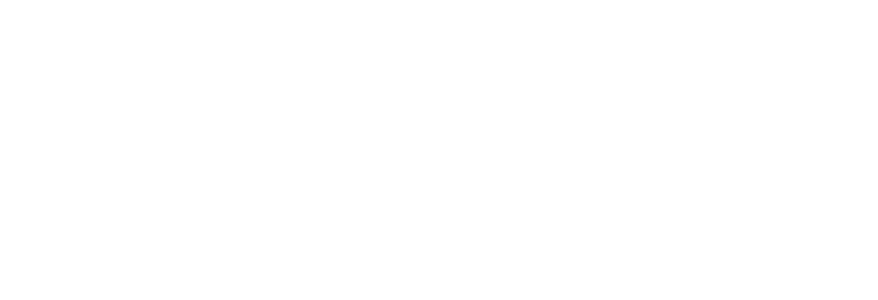
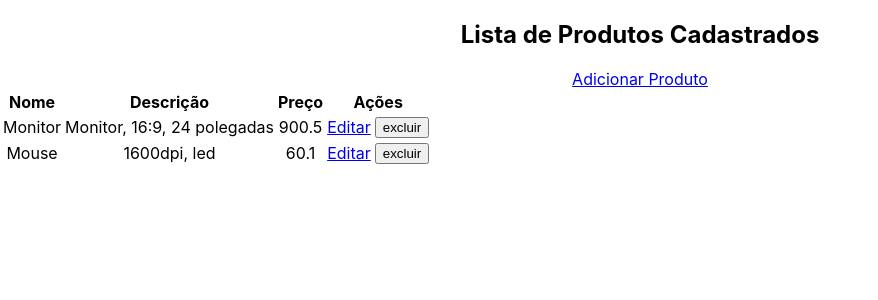
Before and after one commit to diogoasp/t3-frontend-test, a React (Create React App) app: page /produtos in a window 1280 px wide. Before the commit this address had no page. Shown: the top 300 px of the page, without its empty margins (0-878 px from the left). Built offline with nearby package versions, Linux system fonts and the light colour scheme.

Commit message:
Produtos CRUD Funcionando

```diff
--- a/src/AppRoutes.tsx
+++ b/src/AppRoutes.tsx
@@ -1,12 +1,16 @@
-import {BrowserRouter, Route, Routes, Navigate} from "react-router-dom"
+import { BrowserRouter, Route, Routes } from "react-router-dom"
+import EditProdutoPage from "./pages/EditProdutoPage";
 import LoginPage from "./pages/LoginPage";
+import ProdutosPage from "./pages/ProdutosPage";
 
 const AppRoutes = () => {
 
     return (
         <BrowserRouter>
             <Routes>
-                <Route path="/login" element={<LoginPage/>}/>
+                <Route path="/" element={<LoginPage />} />
+                <Route path="/produtos" element={<ProdutosPage />} />
+                <Route path="/produtos/editar/:id" element={<EditProdutoPage />} />
             </Routes>
         </BrowserRouter>
     )
--- a/src/components/ProductTables.tsx
+++ b/src/components/ProductTables.tsx
@@ -1,12 +1,31 @@
 import React from 'react';
-import { IProduto } from "../interfaces/produto";
-import ProductLines from './ProductLines';
+import { Link } from "react-router-dom";
+import { IProdutoController } from '../interfaces/produtoController';
 
 interface ProdutoProps {
-  produtos: IProduto[];
+  controller: IProdutoController;
 }
 
-const ProductTable = ({ produtos }: ProdutoProps) => {
+const ProductTable = ({ controller }: ProdutoProps) => {
+  // const navigate = useNavigate();
+  let produtos = controller.getAll();
+  const forceUpdate = React.useReducer(() => ({}), {})[1] as () => void
+
+  const deletar = (id: number) => {
+    if (controller.deleteProduto(id)) {
+      forceUpdate();
+    } else {
+      console.log("Falha na exclusão!");
+    }
+  };
+  const deleteHandler = (id: number) => {
+    return (event: React.MouseEvent) => {
+      deletar(id);
+      event.preventDefault();
+    }
+  }
+
+
   return (
     <>
       <table>
@@ -14,10 +33,18 @@
           <th> Nome </th>
           <th> Descrição </th>
           <th> Preço </th>
+          <th colSpan={2} > Ações </th>
         </tr>
         {
           produtos.map((prod) => (
-            <ProductLines produto={prod} />
+
+            <tr key={prod._id}>
+              <td>{prod.nome}</td>
+              <td>{prod.descricao}</td>
+              <td>{prod.valor}</td>
+              <td><Link to={{ pathname: `editar/${prod._id}` }}>Editar </Link></td>
+              <td><button onClick={deleteHandler(prod._id !== undefined ? prod._id : 0)} >excluir</button></td>
+            </tr>
           ))
         }
       </table>
--- a/src/controller/MockProdutoController.tsx
+++ b/src/controller/MockProdutoController.tsx
@@ -2,33 +2,43 @@
 import { IProdutoController } from "../interfaces/produtoController";
 import { IProdutoRepository } from "../interfaces/produtoRepository";
 import MockProduto from "../models/Produto";
+import MockProdutoRepository from "../repository/MockProdutoRepository";
 
 export default class MockProdutoController implements IProdutoController {
 
   private repo: IProdutoRepository;
 
-  constructor(repo: IProdutoRepository) {
-    this.repo = repo;
+  constructor() {
+    this.repo = MockProdutoRepository.getInstance();
   }
 
   getAll(): IProduto[] {
-    let resposta = this.repo.getAll();
-    let produtos: IProduto[] = [];
-    resposta.forEach(resp => {
-      produtos.push(new MockProduto(resp))
-    });
-    return produtos;
-
+    return this.repo.getAll();
   }
 
-  getProduto(_id: string): IProduto {
-    throw new Error("Method not implemented.");
+  getProduto(_id: number): IProduto {
+    let produto = this.repo.getProduto(_id);
+    if (produto === undefined) {
+      return new MockProduto();
+    }
+    return this.repo.getProduto(_id);
   }
   setProduto(produto: IProduto): boolean {
-    throw new Error("Method not implemented.");
+    try {
+      this.repo.setProduto(produto);
+      return true;
+    } catch (error) {
+      console.log(error);
+      return false;
+    }
   }
-  deleteProduto(_id: string): void {
-    throw new Error("Method not implemented.");
+  deleteProduto(_id: number): boolean {
+    try {
+      this.repo.deleteProduto(_id);
+      return true;
+    } catch (error) {
+      return false;
+    }
   }
 
 }
--- a/src/interfaces/produto.tsx
+++ b/src/interfaces/produto.tsx
@@ -1,6 +1,6 @@
 export interface IProduto {
   _id: number | undefined;
-  nome: string;
-  descricao: string;
-  valor: number;
+  nome: string | undefined;
+  descricao: string | undefined;
+  valor: number | undefined;
 }
--- a/src/interfaces/produtoController.tsx
+++ b/src/interfaces/produtoController.tsx
@@ -2,7 +2,7 @@
 
 export interface IProdutoController {
   getAll(): IProduto[];
-  getProduto(_id: string): IProduto;
+  getProduto(_id: number): IProduto;
   setProduto(produto: IProduto): boolean;
-  deleteProduto(_id: string): void;
+  deleteProduto(_id: number): boolean;
 }
--- a/src/models/Produto.tsx
+++ b/src/models/Produto.tsx
@@ -2,18 +2,13 @@
 
 export default class MockProduto implements IProduto {
   _id: number | undefined;
-  nome: string;
-  descricao: string;
-  valor: number;
+  nome: string | undefined;
+  descricao: string | undefined;
+  valor: number | undefined;
 
-  constructor(produto: { "nome": string, "descricao": string, "valor": number, "_id": number }) {
-    this._id = produto._id;
-    this.nome = produto.nome;
-    this.descricao = produto.descricao;
-    this.valor = produto.valor;
+  constructor(b: Partial<MockProduto> = {}) {
+    Object.assign(this, b);
   }
 
 
-
-
 }
--- /dev/null
+++ b/src/pages/EditProdutoPage.tsx
@@ -0,0 +1,53 @@
+import React, { useState } from "react";
+import { useNavigate, useParams } from "react-router-dom";
+import MockProdutoController from "../controller/MockProdutoController";
+
+const EditProdutoPage = () => {
+    const { id } = useParams();
+    let idInt = parseInt(id !== undefined ? id : "0")
+
+    const controller = new MockProdutoController();
+    let produto = controller.getProduto(idInt);
+
+    const navigate = useNavigate();
+
+    const [nome, setNome] = useState("");
+    const [descricao, setDescricao] = useState("");
+    const [valor, setValor] = useState("");
+
+    const setOrUpdate = (evento: React.FormEvent) => {
+        evento.preventDefault();
+        produto.nome = nome !== '' ? nome : produto.nome;
+        produto.descricao = descricao !== '' ? descricao : produto.descricao;
+        produto.valor = valor !== '' ? parseFloat(valor) : produto.valor;
+        if (controller.setProduto(produto)) {
+            navigate("/produtos", { state: '1' })
+        } else {
+            console.log("Login falhou!");
+        }
+
+    };
+
+    return (
+        <div>
+            <h2>Editar Produto</h2>
+            <form onSubmit={setOrUpdate}>
+                <div>
+                    <label htmlFor="nome">Nome</label>
+                    <input type="text" name="nome" placeholder={produto.nome} value={nome} onChange={(evento) => setNome(evento.target.value)} />
+                </div>
+                <div>
+                    <label htmlFor="descricao">Descrição</label>
+                    <input type="text" name="descricao" placeholder={produto.descricao} value={descricao} onChange={(evento) => setDescricao(evento.target.value)} />
+                </div>
+                <div>
+                    <label htmlFor="valor">Valor</label>
+                    <input type="text" name="valor" placeholder={produto.valor !== undefined ? produto.valor.toString() : "0"} value={valor} onChange={(evento) => setValor(evento.target.value)} />
+                </div>
+                <input type="submit" value="Enviar" />
+            </form>
+        </div>
+    )
+}
+
+export default EditProdutoPage;
--- a/src/pages/LoginPage.tsx
+++ b/src/pages/LoginPage.tsx
@@ -1,22 +1,25 @@
-import React, { useContext, useState } from "react";
+import React, { useState } from "react";
 import { useNavigate } from "react-router-dom";
 import MockUsuarioController from "../controller/MockUsuarioController";
 import MockUsuarioRepository from "../repository/MockUsuarioRepository";
 
-const LoginPage = () =>{
+const LoginPage = () => {
     const navigate = useNavigate();
 
     const [senha, setSenha] = useState("");
     const [email, setEmail] = useState("");
+    const [erroMsg, setErroMsg] = React.useState(false)
 
     const login = (evento: React.FormEvent) => {
 
-        const controller = new MockUsuarioController(new MockUsuarioRepository);
+        const controller = new MockUsuarioController(new MockUsuarioRepository());
 
         evento.preventDefault();
         if (controller.loginUsuario(email, senha)) {
-            navigate("/products")
+            console.log("Login Sucesso!");
+            navigate("/produtos")
         } else {
+            setErroMsg(true);
             console.log("Login falhou!");
         }
 
@@ -25,13 +28,18 @@
     return (
 
         <div>
+            {erroMsg ?
+                <div data-testid="erro">
+                    <p>Usuário ou senha incorretos!</p>
+                </div>
+                : null}
             <form onSubmit={login}>
                 <label htmlFor="email">Email</label>
-                <input type="email" name="email" id="email" value={email} onChange={(evento) => setEmail(evento.target.value)}/>
+                <input type="email" name="email" id="email" value={email} data-testid="email" onChange={(evento) => setEmail(evento.target.value)} />
                 <label htmlFor="senha">Senha</label>
-                <input type="password" name="senha" id="senha" value={senha} onChange={(evento) => setSenha(evento.target.value)}/>
-                <button type="submit">Entrar</button>
-                <button type="submit">Registrar</button>
+                <input type="password" name="senha" id="senha" data-testid="password" value={senha} onChange={(evento) => setSenha(evento.target.value)} />
+                <button type="submit" data-testid="login">Entrar</button>
+                <button type="submit" data-testid="create">Registrar</button>
             </form>
         </div>
     )
--- /dev/null
+++ b/src/pages/ProdutosPage.tsx
@@ -0,0 +1,17 @@
+import { Link } from "react-router-dom";
+import ProductTable from "../components/ProductTables";
+import MockProdutoController from "../controller/MockProdutoController";
+
+const ProdutosPage = () => {
+    const controller = new MockProdutoController();
+    return (
+        <div>
+            {/* header / menu */}
+            <h2>Lista de Produtos Cadastrados</h2>
+            <Link to={{ pathname: `editar/0` }}>Adicionar Produto</Link>
+            <ProductTable controller={controller} />
+        </div>
+    )
+}
+
+export default ProdutosPage;
--- a/src/repository/MockProdutoRepository.tsx
+++ b/src/repository/MockProdutoRepository.tsx
@@ -2,8 +2,9 @@
 import { IProdutoRepository } from "../interfaces/produtoRepository";
 
 export default class MockProdutoRepository implements IProdutoRepository {
+  private static instance: MockProdutoRepository;
   private _id: number = 3;
-  private productList = [
+  private productList: IProduto[] = [
     {
       "nome": "Monitor",
       "descricao": "Monitor, 16:9, 24 polegadas",
@@ -18,19 +19,30 @@
     }
   ];
 
+  private constructor() { }
+
+  public static getInstance(): MockProdutoRepository {
+    if (!MockProdutoRepository.instance) {
+      MockProdutoRepository.instance = new MockProdutoRepository();
+    }
+
+    return MockProdutoRepository.instance;
+  }
+
+
   public getId(): number {
     return this._id++;
   }
 
-  public getAll(): { "nome": string, "descricao": string, "valor": number, "_id": number }[] {
+  public getAll(): IProduto[] {
     return this.productList;
   }
 
-  public getProduto(_id: number): object {
+  public getProduto(_id: number): IProduto {
     return this.productList.filter((d) => d._id === _id)[0];
   }
 
-  public setProduto(produto: { "nome": string, "descricao": string, "valor": number, "_id": number }): boolean {
+  public setProduto(produto: IProduto): boolean {
     try {
       if (produto._id === undefined) {
         produto._id = this.getId();
@@ -40,6 +52,8 @@
         this.productList.filter((d) => d._id === produto._id)[0]["descricao"] = produto.descricao;
         this.productList.filter((d) => d._id === produto._id)[0]["valor"] = produto.valor;
       }
+      console.log(this.productList);
+
     } catch (error) {
       return false;
     }
@@ -47,7 +61,10 @@
   }
 
   public deleteProduto(_id: number): void {
-    this.productList = this.productList.filter((d) => d._id != _id);
+    if (this.productList.filter((d) => d._id === _id).length === 0) {
+      throw new Error("Produto não encontrado.");
+    }
+    this.productList = this.productList.filter((d) => d._id !== _id);
   }
 
 }
```
Also changed, not shown: src/components/ProductLines.tsx (+5 -2 lines), src/interfaces/produtoRepository.tsx (+5 -3 lines), 1 other file (tests, documents, lock files or other folders).
